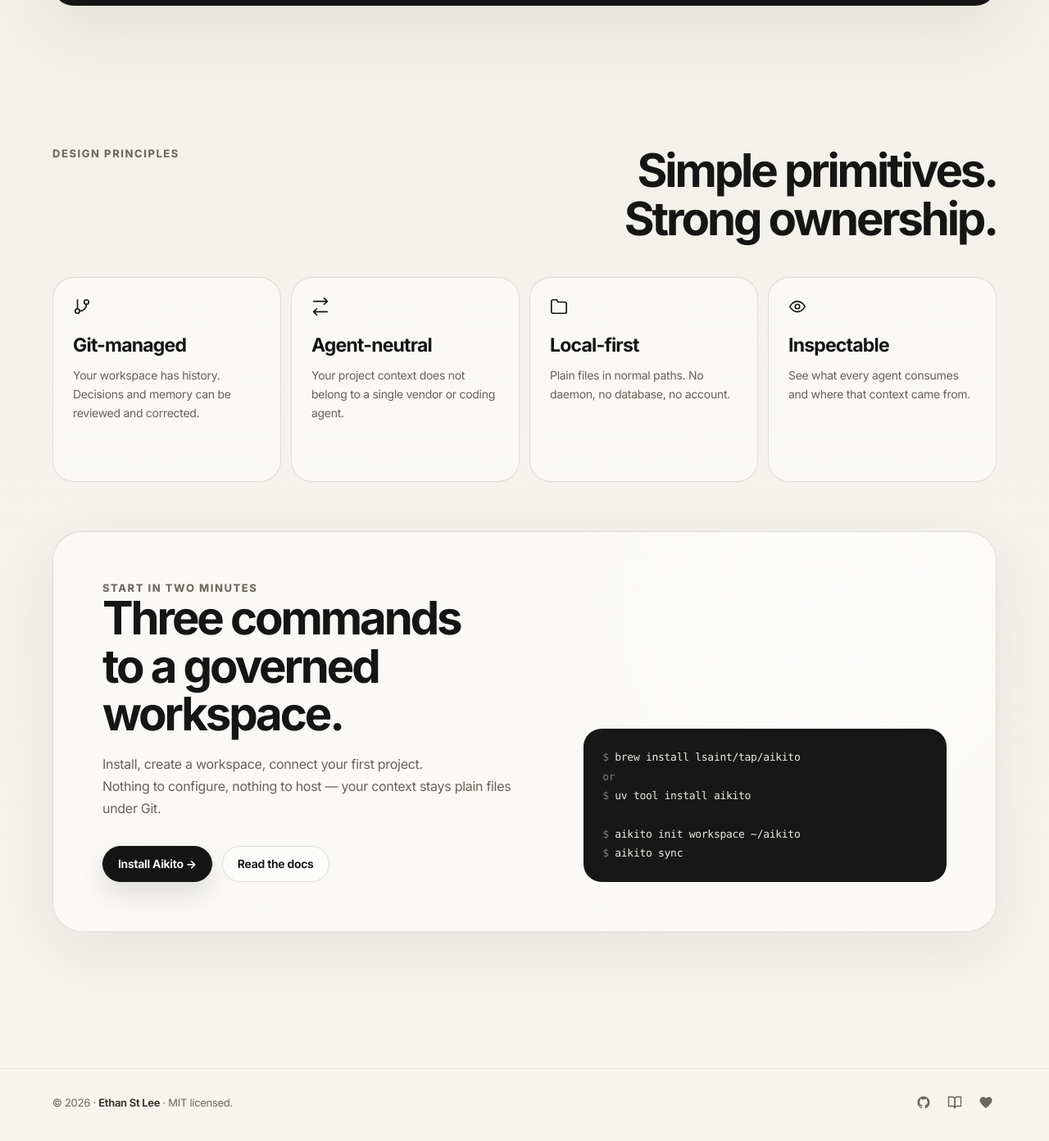
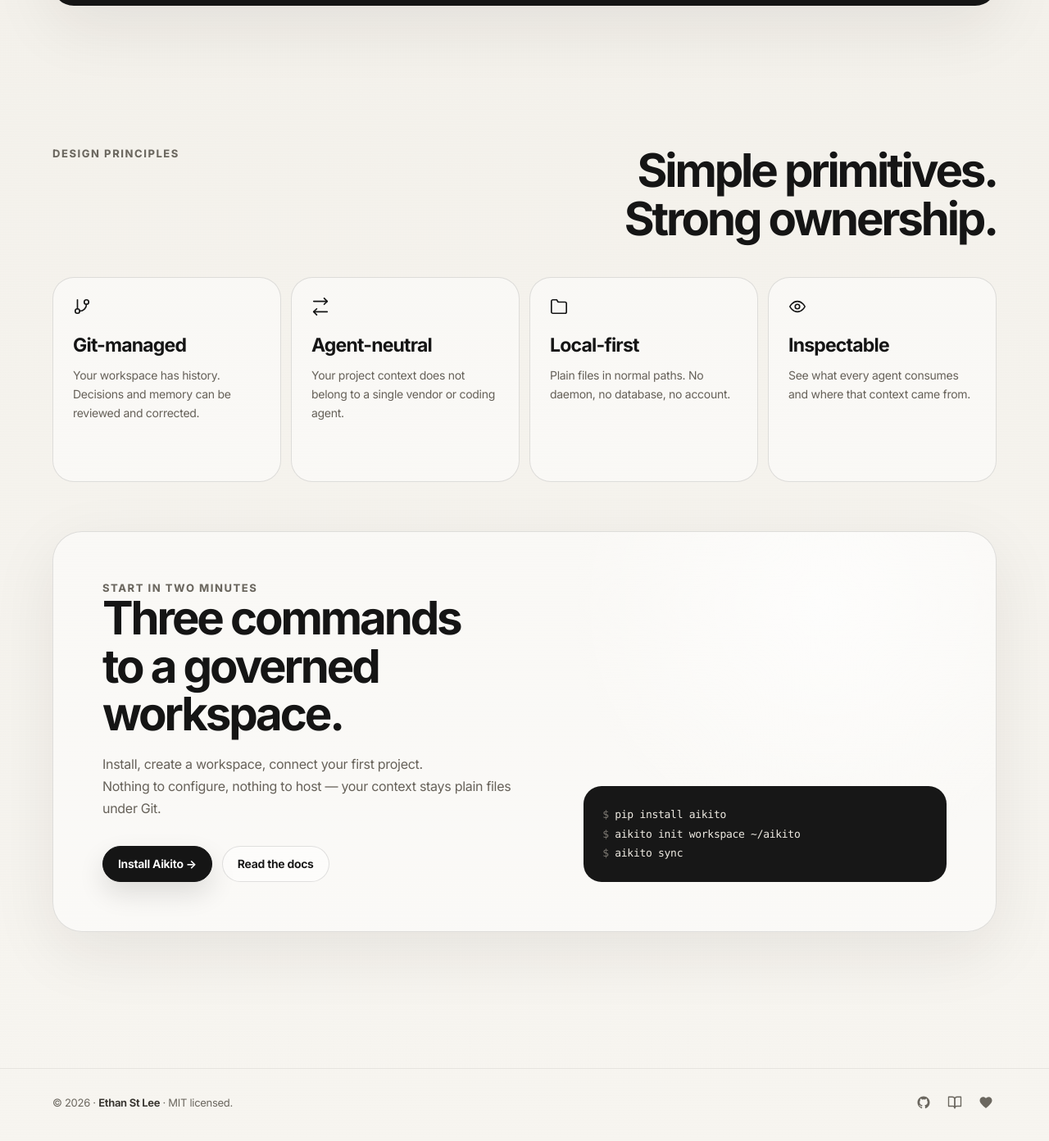
Before and after one commit to lsaint/aikito, an MkDocs documentation site: the page built from docs/index.md, in a window 1280 px wide and 1400 px high, scrolled down 3758 px. Shown: the top 1392 px of the window at 82% size. Built offline with MkDocs 1.6.1 and Material for MkDocs 9.7.7, drawn with Linux system fonts in a browser that asks for light colours; some of the changed lines change nothing that is shown.

Commit message:
feat(docs): show platform-specific install command matching host OS

```diff
--- a/docs/overrides/home.html
+++ b/docs/overrides/home.html
@@ -372,10 +372,9 @@
           </div>
 
           <div class="install">
-            <div><span class="muted-term">$</span> brew install lsaint/tap/aikito</div>
-            <div><span class="muted-term">or</span></div>
-            <div><span class="muted-term">$</span> uv tool install aikito</div>
-            <br/>
+            <div data-os="macos"><span class="muted-term">$</span> brew install lsaint/tap/aikito</div>
+            <div data-os="linux"><span class="muted-term">$</span> pip install aikito</div>
+            <div data-os="windows"><span class="muted-term">$</span> irm https://raw.githubusercontent.com/lsaint/aikito/main/install.ps1 | iex</div>
             <div><span class="muted-term">$</span> aikito init workspace ~/aikito</div>
             <div><span class="muted-term">$</span> aikito sync</div>
           </div>
@@ -448,6 +447,44 @@
     if (yearEl) {
       yearEl.textContent = new Date().getFullYear();
     }
+
+    const filterInstallByOS = () => {
+      let detected = "macos";
+      try {
+        const uad = navigator.userAgentData;
+        const platform = (uad && uad.platform) || navigator.platform || "";
+        const ua = navigator.userAgent || "";
+
+        if (uad && uad.platform) {
+          const pf = uad.platform.toLowerCase();
+          if (pf.indexOf("win") !== -1) detected = "windows";
+          else if (pf.indexOf("lin") !== -1 || pf.indexOf("android") !== -1) detected = "linux";
+          else if (pf.indexOf("mac") !== -1 || pf.indexOf("ios") !== -1) detected = "macos";
+        } else if (/win/i.test(platform) || /windows/i.test(ua)) {
+          detected = "windows";
+        } else if (/linux|x11/i.test(platform) || /linux/i.test(ua)) {
+          detected = "linux";
+        } else if (/mac/i.test(platform) || /macintosh|mac os x/i.test(ua)) {
+          detected = "macos";
+        }
+      } catch (e) {}
+
+      const rows = document.querySelectorAll(".install [data-os]");
+      let matched = false;
+      rows.forEach(row => {
+        if (row.getAttribute("data-os") === detected) {
+          row.style.display = "";
+          matched = true;
+        } else {
+          row.style.display = "none";
+        }
+      });
+      if (!matched && rows.length > 0) {
+        rows[0].style.display = "";
+      }
+    };
+
+    filterInstallByOS();
   </script>
 </body>
 </html>
--- a/docs/stylesheets/home.css
+++ b/docs/stylesheets/home.css
@@ -818,6 +818,18 @@
   font-family: "SFMono-Regular", Consolas, monospace;
   font-size: 13px;
   line-height: 1.8;
+  overflow-x: auto;
+  -webkit-overflow-scrolling: touch;
+  scrollbar-width: none;
+  -ms-overflow-style: none;
+}
+
+.install::-webkit-scrollbar {
+  display: none;
+}
+
+.install div {
+  white-space: nowrap;
 }
 
 .install .muted-term {
```
